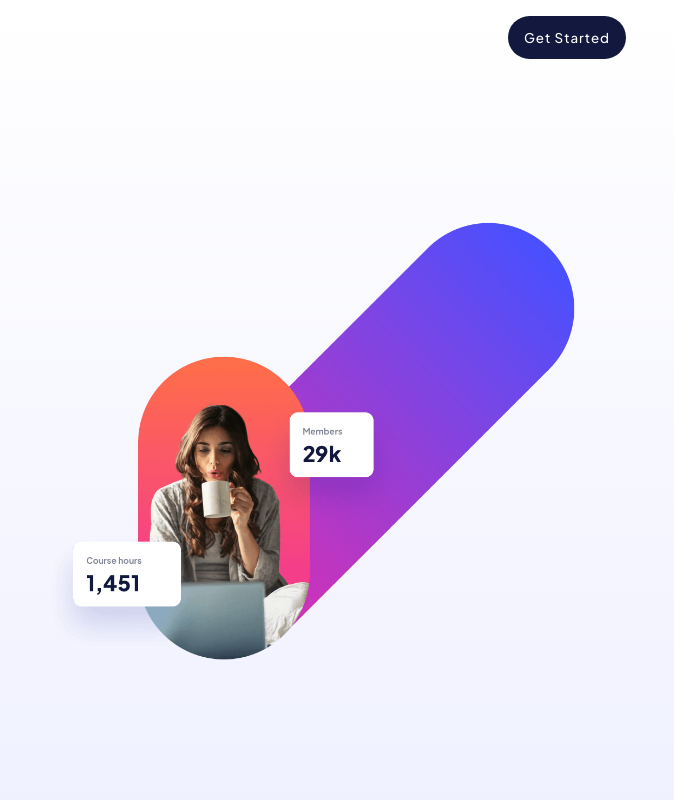
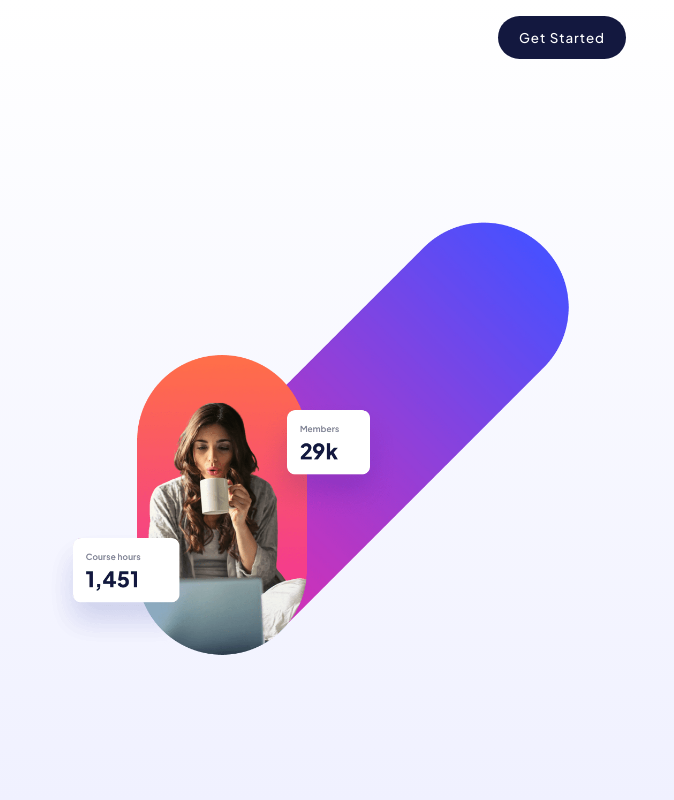
Before and after one commit to emmanuelkech/e-learning-landing-page, a plain HTML site: page index.html in a window 1280 px wide. Shown: the top 800 px of the page, 606-1280 px from the left. Drawn offline with Linux system fonts and the light colour scheme.

Commit message:
Fix minor issues

```diff
--- a/index.html
+++ b/index.html
@@ -7,11 +7,7 @@
   <link rel="icon" type="image/png" sizes="32x32" href="./assets/favicon-32x32.png">
   <link rel="stylesheet" type="text/css" href="styles.css">
 
-  <link rel="preconnect" href="https://fonts.googleapis.com">
-  <link rel="preconnect" href="https://fonts.gstatic.com" crossorigin>
-  <link href="https://fonts.googleapis.com/css2?family=Plus+Jakarta+Sans:wght@500;700;800&display=swap" rel="stylesheet">
-
-  <title>Frontend Mentor | Skilled e-learning landing page</title>
+  <title>Skilled e-learning landing page</title>
 </head>
 
 <body>
@@ -45,11 +41,9 @@
       </div>
 
       <div class="intro-img-container">
-        <div>
           <img src="./assets/image-hero-mobile@2x.png" alt="Hero image mobile" class="intro-image-mobile">
           <img src="./assets/image-hero-tablet.png" alt="Hero image tablet" class="intro-image-tablet">
           <img src="./assets/image-hero-desktop.png" alt="Hero image desktop" class="intro-image-desktop">
-        </div>
       </div>
     </div>
 
--- a/styles.css
+++ b/styles.css
@@ -1,3 +1,5 @@
+@import url('https://fonts.googleapis.com/css2?family=Plus+Jakarta+Sans:wght@500;700;800&display=swap');
+
 * {
     font-family: 'Plus Jakarta Sans', sans-serif;
     box-sizing: border-box;
@@ -29,6 +31,7 @@ header, footer {
 
 .header-btn {
     background-color: #13183F;
+    width: 8rem;
 }
 
 .header-btn:hover {
@@ -116,6 +119,7 @@ h4:hover {
 
 .footer-btn {
     background: linear-gradient(0deg, #F02AA6 0%, #4851FF 100%);
+    width: 8rem;
 }
 
 .footer-btn:hover {
@@ -168,6 +172,12 @@ selectors have been executed */
         display: none;
     }
 
+    .intro-img-container {
+        display: flex;
+        justify-content: right;
+        width: 20rem;
+    }
+
     .intro-image-tablet {
         margin-top: 48px;
         margin-top: 3rem;
@@ -187,8 +197,8 @@ selectors have been executed */
     }
 }
 
-/* Medium devices (landscape tablets, 768px and up) */
-@media only screen and (min-width: 768px) {
+/* Large devices (laptops/desktops, 992px and up)  */
+@media only screen and (min-width: 992px) {
     .intro {
         display: grid;
         grid-template-columns: repeat(2, 1fr);
@@ -201,6 +211,12 @@ selectors have been executed */
 
     .intro-image-tablet {
         display: none;
+    }
+
+    .intro-img-container {
+        display: flex;
+        justify-content: right;
+        width: 35rem;
     }
 
     .intro-image-desktop {
```
Also changed, not shown: 1 other file.
